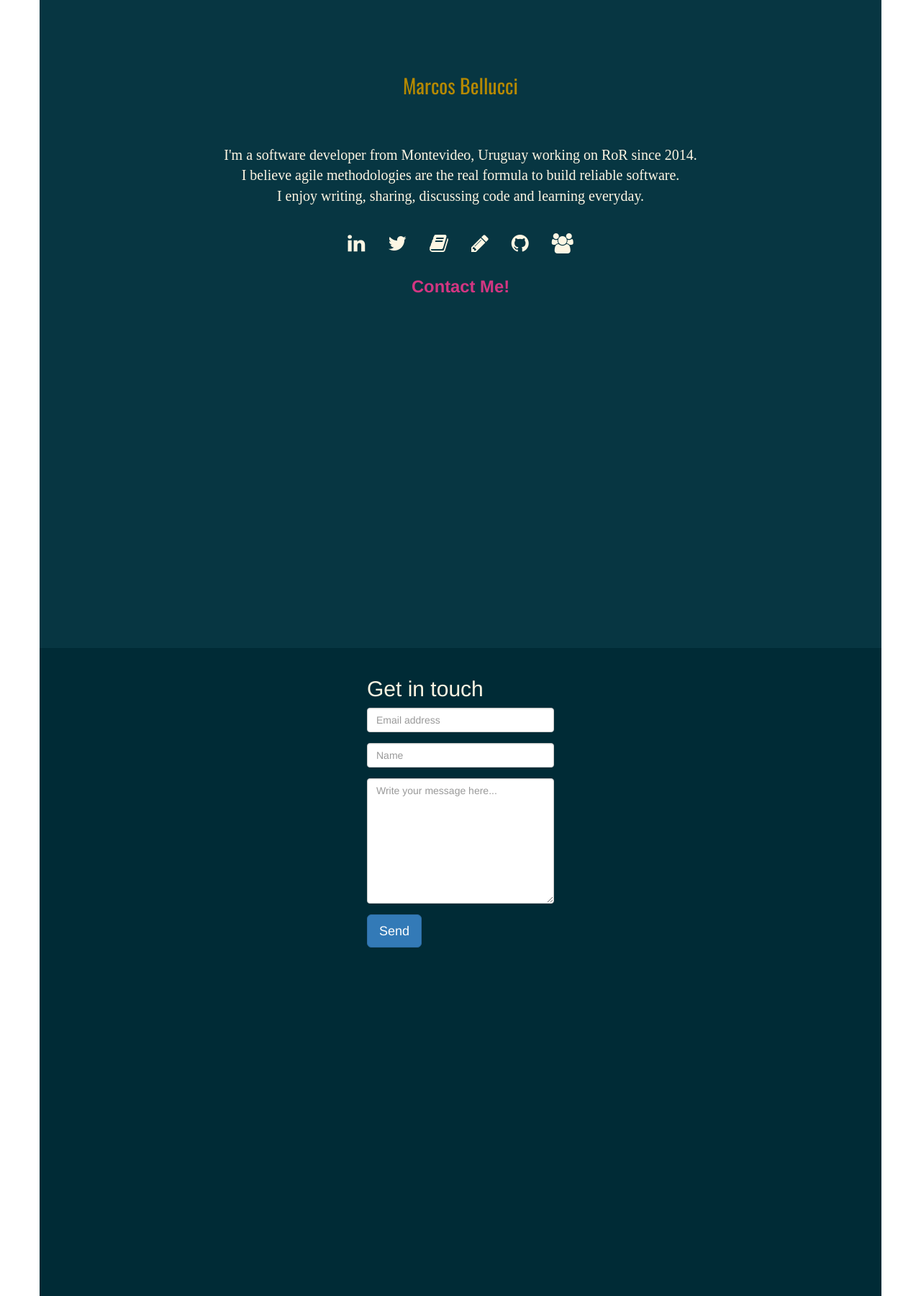
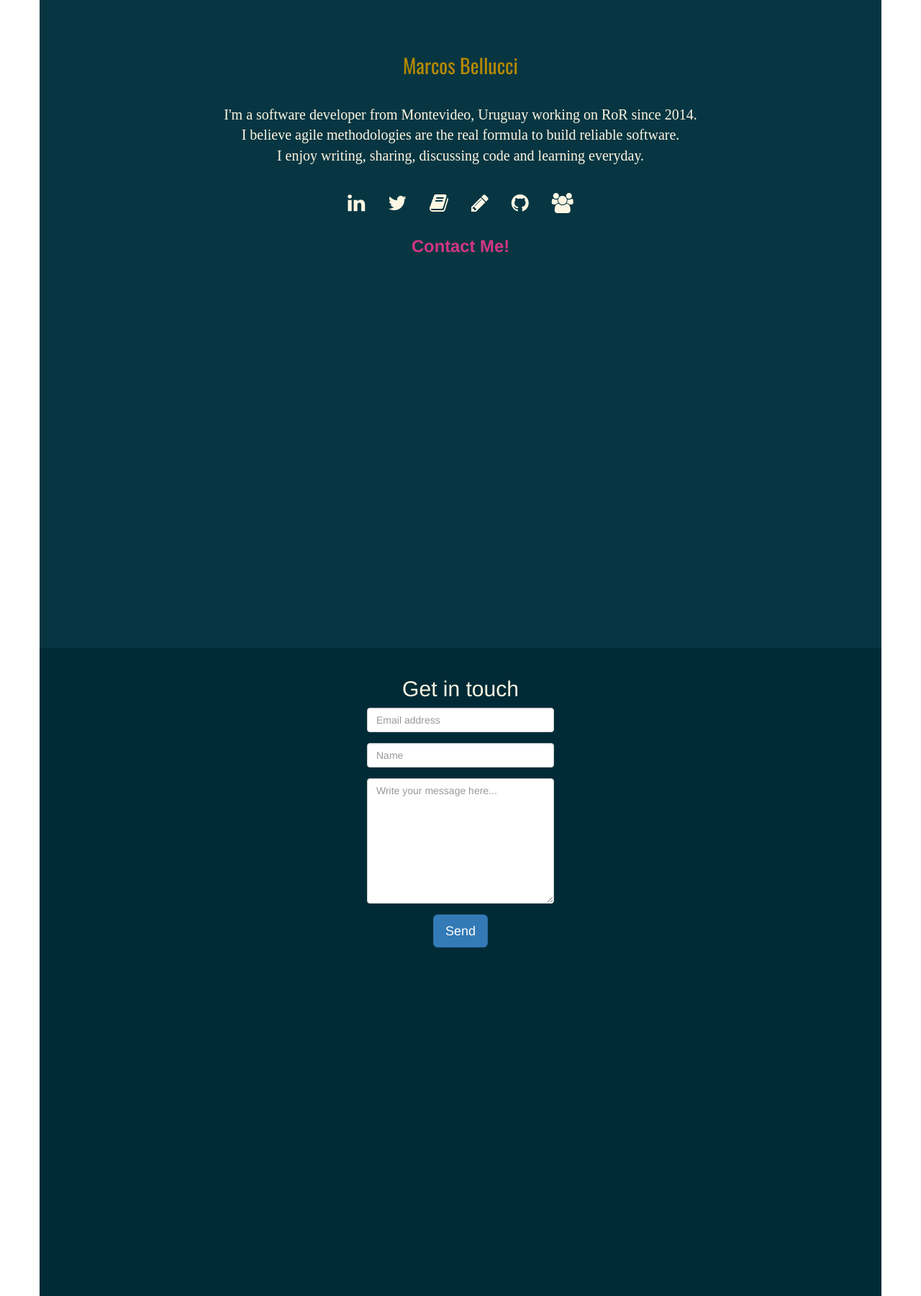
Before and after one commit to delbetu/delbetu.github.io, a Jekyll site: the page built from index.html, in a window 1280 px wide. Shown: the whole page at 72% size. Built offline with Jekyll 4.4.1, drawn with Linux system fonts in a browser that asks for light colours; nearby versions of some CDN libraries.

Commit message:
Fix scroll and centering of text

```diff
--- a/_sass/_presentation-card.sass
+++ b/_sass/_presentation-card.sass
@@ -8,11 +8,9 @@
 #presentation-card
   background-color: $my_base02
   padding: 2em
-  text-align: center
   .row
     margin-top: 2em
   h1
-    padding: 1em
     color: $my_yellow
     font-family: 'Oswald'
     font-size: 2em
--- a/assets/javascript/main.js
+++ b/assets/javascript/main.js
@@ -10,7 +10,7 @@ $(document).ready(function() {
   $(".hire-me").click(function(event) {
     event.preventDefault();
 
-    var viewPortSize = $(window).height();
-    scrollTo(viewPortSize);
+    var screenSize = $(".full-screen").outerHeight();
+    scrollTo(screenSize);
   });
 });
--- a/index.html
+++ b/index.html
@@ -2,7 +2,7 @@
 layout: default
 ---
 
-<div class="container">
+<div class="container text-center">
   <div id="presentation-card" class="row full-screen">
     <div class="row">
       <h1>Marcos Bellucci</h1>
@@ -16,7 +16,7 @@ layout: default
       </p>
     </div>
 
-    <div class="row text-center social-icons">
+    <div class="row social-icons">
       <a target="_blank" data-toggle="tooltip" title="Linkedin"
         href="https://www.linkedin.com/in/marcos-bellucci-fratti-76b07918">
         <i class="fa fa-2x fa-linkedin"></i>
```
